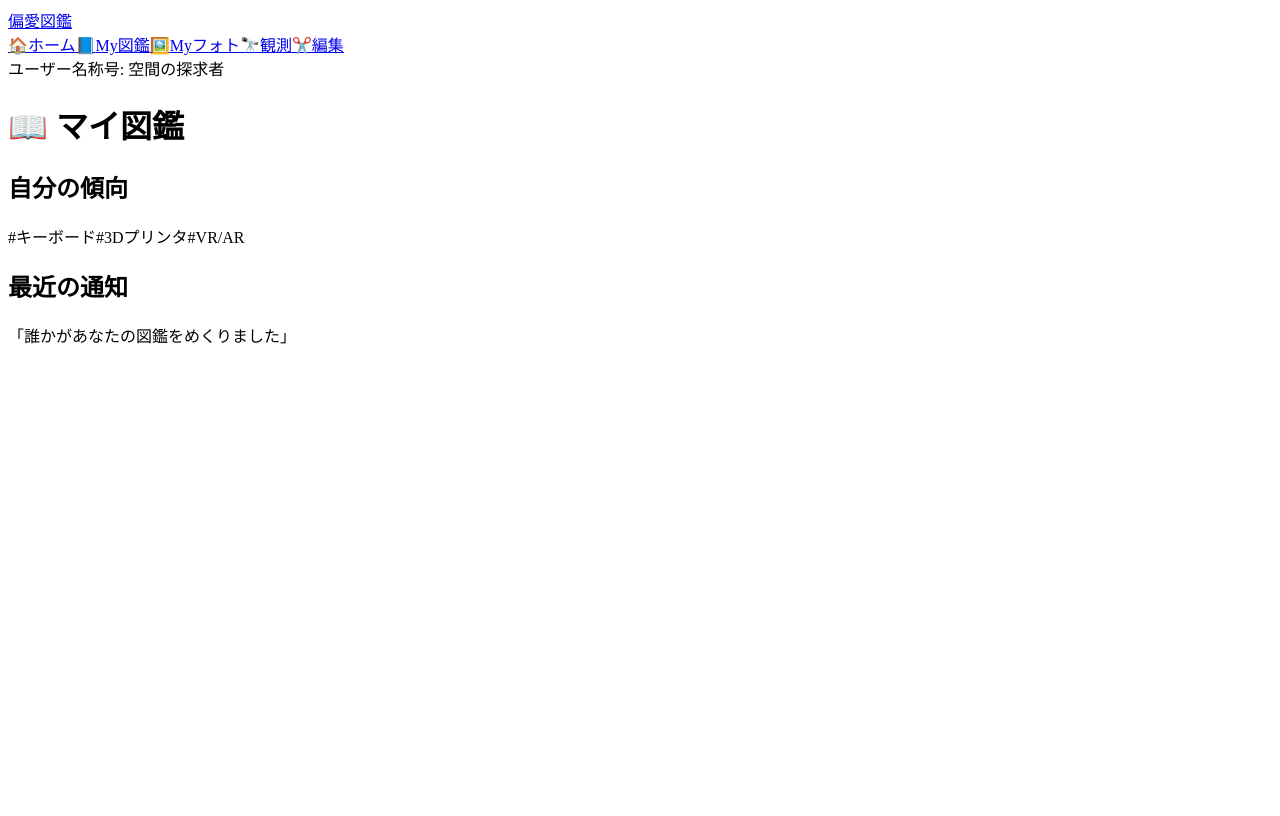
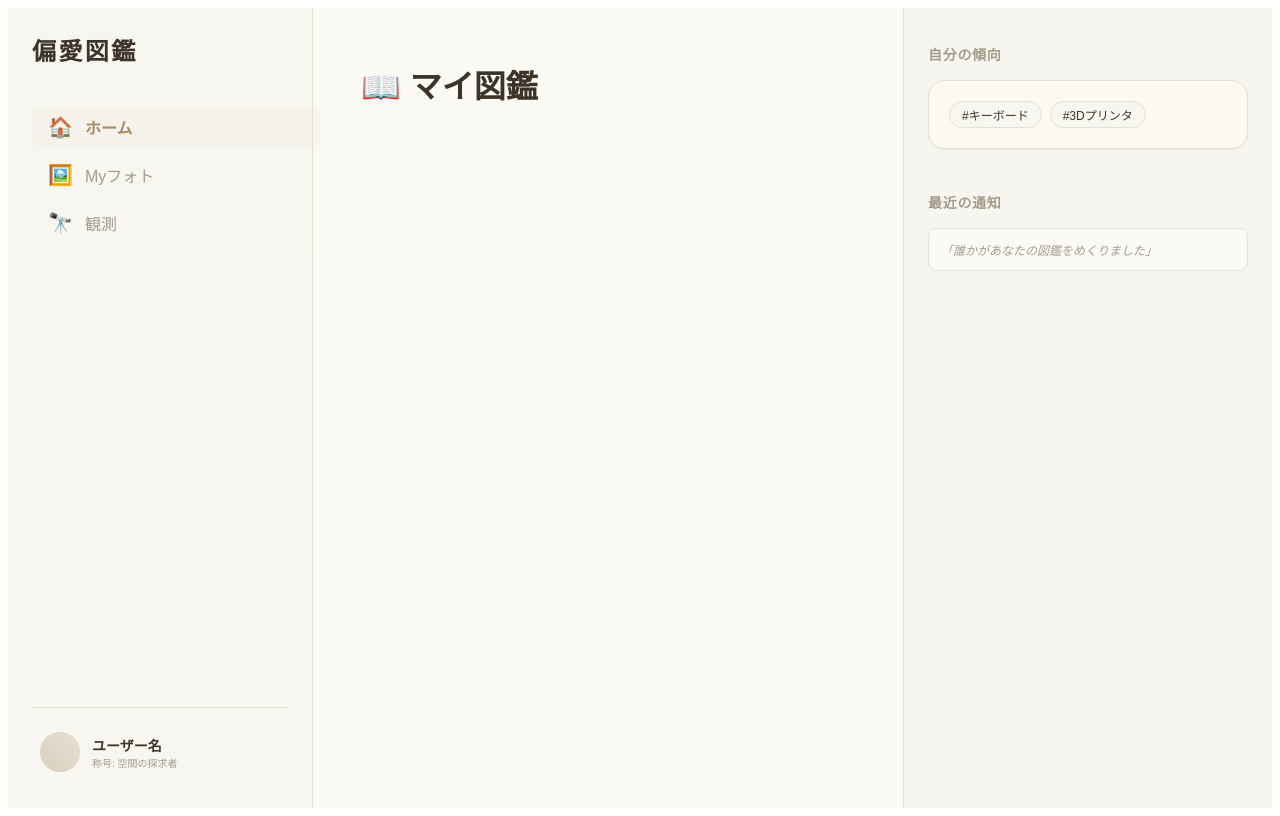
Before and after one commit to gahaha0840-ai/henai, a React (Vite) app: page / in a window 1280 px wide. Built offline with nearby package versions, Linux system fonts and the light colour scheme.

Commit message:
Update Layout.tsx

```diff
--- a/src/components/Layout.tsx
+++ b/src/components/Layout.tsx
@@ -1,101 +1,162 @@
+// src/components/Layout.tsx
 import React from 'react';
 import { Link, useLocation } from 'react-router-dom';
 
 const Layout = ({ children }: { children: React.ReactNode }) => {
   const location = useLocation();
 
-  // 現在のパスに応じてアクティブなスタイルを返す関数
-  const getLinkClass = (path: string) => {
+  // --- スタイル定義（Tailwindの代わり） ---
+  const colors = {
+    bg: '#F8F6F0',       // 背景（紙のオフホワイト）
+    text: '#3D3328',     // メインテキスト（ダークブラウン）
+    subtext: '#A39B8B',  // サブテキスト
+    accent: '#A68A61',   // アクセント（ゴールド）
+    border: '#E6E0D4',   // 枠線
+    card: '#FCFAEF',     // カード背景
+  };
+
+  const fonts = {
+    serif: '"Noto Serif JP", "Hiragino Mincho ProN", serif',
+    sans: '"Noto Sans JP", "Hiragino Kaku Gothic ProN", sans-serif',
+  };
+
+  // --- アクティブなリンクのスタイルを判定 ---
+  const getLinkStyle = (path: string) => {
     const isActive = location.pathname === path;
-    return `flex items-center gap-3 w-full px-4 py-2 rounded-lg transition-all duration-200 ${
-      isActive
-        ? 'text-theme-accent bg-theme-border/20 font-bold'
-        : 'text-theme-subtext hover:text-theme-text hover:bg-theme-border/10'
-    }`;
+    return {
+      display: 'flex',
+      alignItems: 'center',
+      gap: '12px',
+      width: '100%',
+      padding: '8px 16px',
+      borderRadius: '8px',
+      textDecoration: 'none',
+      fontWeight: isActive ? 'bold' : 'normal',
+      color: isActive ? colors.accent : colors.subtext,
+      backgroundColor: isActive ? 'rgba(230, 224, 212, 0.2)' : 'transparent',
+      transition: 'all 0.2s',
+    };
   };
 
   return (
-    <div className="flex h-screen bg-theme-bg text-theme-text font-sans overflow-hidden">
+    <div style={{
+      display: 'flex',
+      height: '100vh',
+      backgroundColor: colors.bg,
+      color: colors.text,
+      fontFamily: fonts.sans,
+      overflow: 'hidden',
+    }}>
 
       {/* 1. 左サイドバー（ナビゲーション） */}
-      <aside className="w-64 border-r border-theme-border p-6 flex flex-col justify-between shrink-0 bg-theme-bg z-10">
+      <aside style={{
+        width: '256px',
+        borderRight: `1px solid ${colors.border}`,
+        padding: '24px',
+        display: 'flex',
+        flexDirection: 'column',
+        justifyContent: 'space-between',
+        flexShrink: 0,
+        backgroundColor: colors.bg,
+        zIndex: 10,
+      }}>
         <div>
-          <Link to="/" className="block text-3xl font-bold mb-10 tracking-widest font-serif text-theme-text hover:opacity-80">
+          <Link to="/" style={{
+            display: 'block',
+            fontSize: '24px',
+            fontWeight: 'bold',
+            marginBottom: '40px',
+            letterSpacing: '0.1em',
+            fontFamily: fonts.serif,
+            color: colors.text,
+            textDecoration: 'none',
+          }}>
             偏愛図鑑
           </Link>
 
-          <nav className="space-y-2">
-            <Link to="/" className={getLinkClass('/')}>
-              <span className="text-xl">🏠</span>
+          <nav style={{ display: 'flex', flexDirection: 'column', gap: '8px' }}>
+            <Link to="/" style={getLinkStyle('/')}>
+              <span style={{ fontSize: '20px' }}>🏠</span>
               <span>ホーム</span>
             </Link>
 
-            {/* 今後の拡張用（My図鑑） */}
-            <Link to="/zukan" className={getLinkClass('/zukan')}>
-              <span className="text-xl">📘</span>
-              <span>My図鑑</span>
-            </Link>
-
-            <Link to="/photos" className={getLinkClass('/photos')}>
-              <span className="text-xl">🖼️</span>
+            <Link to="/photos" style={getLinkStyle('/photos')}>
+              <span style={{ fontSize: '20px' }}>🖼️</span>
               <span>Myフォト</span>
             </Link>
 
-            <Link to="/obs" className={getLinkClass('/obs')}>
-              <span className="text-xl">🔭</span>
+            <Link to="/obs" style={getLinkStyle('/obs')}>
+              <span style={{ fontSize: '20px' }}>🔭</span>
               <span>観測</span>
-            </Link>
-
-            {/* 今後の拡張用（編集） */}
-            <Link to="/editor" className={getLinkClass('/editor')}>
-              <span className="text-xl">✂️</span>
-              <span>編集</span>
             </Link>
           </nav>
         </div>
 
         {/* プロフィールエリア */}
-        <div className="border-t border-theme-border pt-6 mt-6">
-          <div className="flex items-center gap-3 mb-3 px-2">
-            <div className="w-10 h-10 bg-theme-border rounded-full shrink-0 overflow-hidden">
-              {/* プロフィール画像があればここに <img> */}
-              <div className="w-full h-full bg-gradient-to-tr from-theme-accent/20 to-theme-border"></div>
+        <div style={{ borderTop: `1px solid ${colors.border}`, paddingTop: '24px', marginTop: '24px' }}>
+          <div style={{ display: 'flex', alignItems: 'center', gap: '12px', marginBottom: '12px', padding: '0 8px' }}>
+            <div style={{
+              width: '40px',
+              height: '40px',
+              backgroundColor: colors.border,
+              borderRadius: '50%',
+              flexShrink: 0,
+              overflow: 'hidden'
+            }}>
+              <div style={{ width: '100%', height: '100%', background: 'linear-gradient(to top right, rgba(166,138,97,0.2), #E6E0D4)' }}></div>
             </div>
-            <div className="flex flex-col min-w-0">
-              <span className="font-bold truncate text-sm">ユーザー名</span>
-              <span className="text-[10px] text-theme-subtext">称号: 空間の探求者</span>
+            <div style={{ display: 'flex', flexDirection: 'column', minWidth: 0 }}>
+              <span style={{ fontWeight: 'bold', fontSize: '14px', whiteSpace: 'nowrap', overflow: 'hidden', textOverflow: 'ellipsis' }}>ユーザー名</span>
+              <span style={{ fontSize: '10px', color: colors.subtext }}>称号: 空間の探求者</span>
             </div>
           </div>
         </div>
       </aside>
 
       {/* 2. 中央メインコンテンツ */}
-      <main className="flex-1 overflow-y-auto relative scroll-smooth bg-white/30">
-        <div className="p-8 lg:p-12 max-w-5xl mx-auto min-h-full">
+      <main style={{
+        flex: 1,
+        overflowY: 'auto',
+        position: 'relative',
+        scrollBehavior: 'smooth',
+        backgroundColor: 'rgba(255, 255, 255, 0.3)',
+      }}>
+        <div style={{ padding: '32px 48px', maxWidth: '1024px', margin: '0 auto', minHeight: '100%' }}>
           {/* App.tsxのRoutesの中身がここに表示されます */}
           {children}
         </div>
       </main>
 
       {/* 3. 右サイドバー（統計・活動記録） */}
-      <aside className="w-80 border-l border-theme-border p-6 bg-theme-bg/50 shrink-0 overflow-y-auto hidden xl:block">
-        <div className="space-y-8">
+      <aside style={{
+        width: '320px',
+        borderLeft: `1px solid ${colors.border}`,
+        padding: '24px',
+        backgroundColor: 'rgba(248, 246, 240, 0.5)',
+        flexShrink: 0,
+        overflowY: 'auto',
+      }}>
+        <div style={{ display: 'flex', flexDirection: 'column', gap: '32px' }}>
           <section>
-            <h2 className="font-bold mb-4 text-sm tracking-wider text-theme-subtext uppercase">自分の傾向</h2>
-            <div className="p-5 bg-theme-card rounded-2xl shadow-sm border border-theme-border">
-              <div className="flex flex-wrap gap-2">
-                {/* ダミーのタグ */}
-                <span className="text-xs px-3 py-1 bg-theme-bg border border-theme-border rounded-full shadow-sm">#キーボード</span>
-                <span className="text-xs px-3 py-1 bg-theme-bg border border-theme-border rounded-full shadow-sm">#3Dプリンタ</span>
-                <span className="text-xs px-3 py-1 bg-theme-bg border border-theme-border rounded-full shadow-sm">#VR/AR</span>
+            <h2 style={{ fontWeight: 'bold', marginBottom: '16px', fontSize: '14px', letterSpacing: '0.05em', color: colors.subtext, textTransform: 'uppercase' }}>自分の傾向</h2>
+            <div style={{
+              padding: '20px',
+              backgroundColor: colors.card,
+              borderRadius: '16px',
+              boxShadow: '0 1px 2px rgba(0,0,0,0.05)',
+              border: `1px solid ${colors.border}`
+            }}>
+              <div style={{ display: 'flex', flexWrap: 'wrap', gap: '8px' }}>
+                <span style={{ fontSize: '12px', padding: '4px 12px', backgroundColor: colors.bg, border: `1px solid ${colors.border}`, borderRadius: '9999px' }}>#キーボード</span>
+                <span style={{ fontSize: '12px', padding: '4px 12px', backgroundColor: colors.bg, border: `1px solid ${colors.border}`, borderRadius: '9999px' }}>#3Dプリンタ</span>
               </div>
             </div>
           </section>
 
           <section>
-            <h2 className="font-bold mb-4 text-sm tracking-wider text-theme-subtext uppercase">最近の通知</h2>
-            <div className="space-y-3">
-              <div className="text-xs p-3 bg-white/50 border border-theme-border rounded-lg text-theme-subtext italic">
+            <h2 style={{ fontWeight: 'bold', marginBottom: '16px', fontSize: '14px', letterSpacing: '0.05em', color: colors.subtext, textTransform: 'uppercase' }}>最近の通知</h2>
+            <div style={{ display: 'flex', flexDirection: 'column', gap: '12px' }}>
+              <div style={{ fontSize: '12px', padding: '12px', backgroundColor: 'rgba(255,255,255,0.5)', border: `1px solid ${colors.border}`, borderRadius: '8px', color: colors.subtext, fontStyle: 'italic' }}>
                 「誰かがあなたの図鑑をめくりました」
               </div>
             </div>
```
